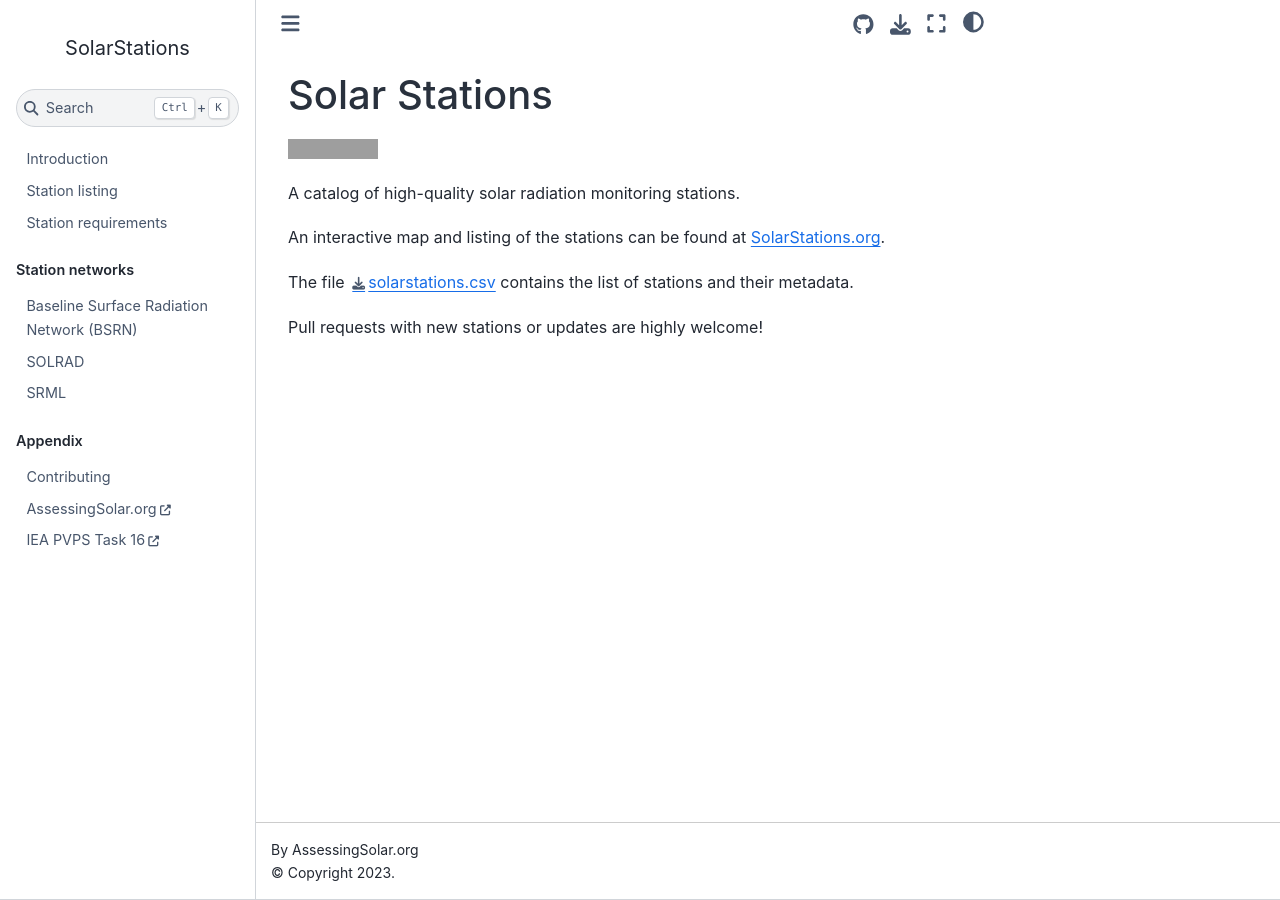
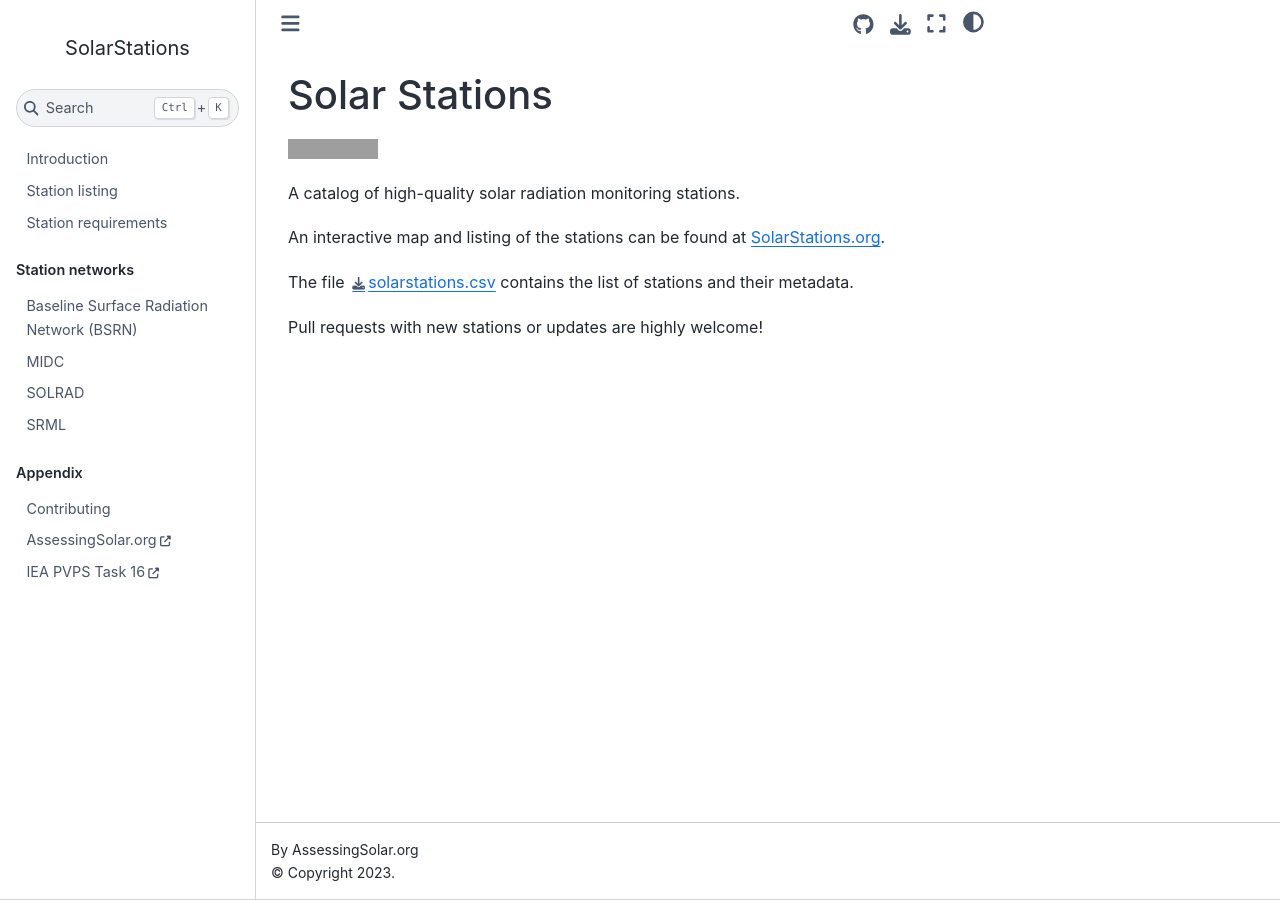
Before and after one commit to AssessingSolar/solarstations, a Jupyter Book: the page built from README.md, in a window 1280 px wide. Built offline with Jupyter Book 1.0.4 settings and Sphinx 7.4.7 and the Sphinx Book theme 1.1.4, drawn with Linux system fonts in a browser that asks for light colours; grey boxes are pictures that could not be loaded.

Commit message:
Add station_network_midc to _toc.yml

```diff
--- a/_toc.yml
+++ b/_toc.yml
@@ -14,6 +14,8 @@
     chapters:
     - file: station_network_bsrn
       title: BSRN
+    - file: station_network_midc
+      title: MIDC
     - file: station_network_solrad
       title: SOLRAD
     - file: station_network_srml
```
